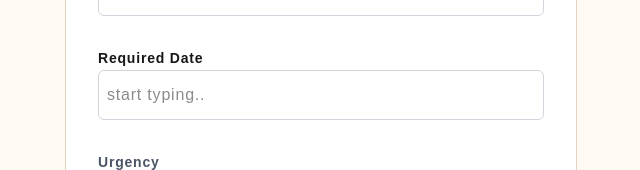
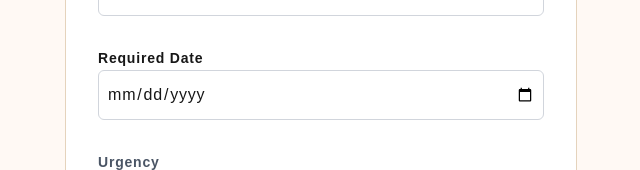
Before and after one commit to krantipariyar574388-netizen/BLOOD_CONNECT_CLIENT, a Next.js app: page /requests in a window 1280 px wide. Shown: the part 744-914 px from the top of the page, without its empty margins (319-959 px from the left). Built offline with nearby package versions, Linux system fonts and the light colour scheme.

Commit message:
fix: create blood request page and route type errors

```diff
--- a/app/dashboard/requester/page.tsx
+++ b/app/dashboard/requester/page.tsx
@@ -92,7 +92,7 @@ export default function RequesterDashboard() {
           </div>
 
           <Link
-            href="/requests/new"
+            href="/requests"
             className="flex items-center gap-1.5 bg-[#A8201A] hover:bg-[#7A1712] text-white font-semibold text-sm px-5 py-3 rounded-lg"
           >
             <Plus size={16} /> New request
--- a/components/form/bloodRequest.form.tsx
+++ b/components/form/bloodRequest.form.tsx
@@ -4,11 +4,9 @@ import { yupResolver } from "@hookform/resolvers/yup";
 import { useMutation } from '@tanstack/react-query';
 import toast from "react-hot-toast";
 import { useRouter } from 'next/navigation';
-
 import Input from "../ui/input";
 import Select from "../ui/select";
 import FileInput from "../ui/file-input";
-
 import { bloodRequestSchema } from "@/schema/bloodRequest.schema";
 import { TCreateBloodRequest } from "@/types/bloodRequest.types";
 import { BLOOD_GROUP_OPTIONS } from "@/constants/bloodGroup";
@@ -35,7 +33,7 @@ const BloodRequestForm = () => {
     mutationFn: (data: TCreateBloodRequest) => createBloodRequest(data),
     onSuccess: (data) => {
       toast.success(data.message ?? "Blood request created successfully");
-      router.replace('/requests/my-requests');
+      router.replace('/dashboard/requester');
     },
     onError: (error: any) => {
       toast.error(error?.message ?? "Something went wrong. Please try again.");
@@ -74,7 +72,7 @@ const BloodRequestForm = () => {
         label="Units Needed"
         name="units"
         placeholder="e.g. 2"
-        type="text"
+        type="number"
         error={errors?.units?.message}
       />
 
@@ -104,7 +102,7 @@ const BloodRequestForm = () => {
         label="Contact Phone"
         name="phone"
         placeholder="Enter contact phone number"
-        type="text"
+        type="number"
         error={errors?.phone?.message}
       />
 
@@ -113,7 +111,7 @@ const BloodRequestForm = () => {
         id="requiredDate"
         label="Required Date"
         name="requiredDate"
-        type="text"
+        type="date"
         error={errors?.requiredDate?.message}
       />
 
--- a/components/ui/input.tsx
+++ b/components/ui/input.tsx
@@ -3,7 +3,7 @@ import { UseFormRegister, Path, FieldValues } from "react-hook-form";
 
 interface IProps <T extends FieldValues>{
   name: Path<T>;
-  type?: "text" | "password" | "email";
+  type: "text" | "password" | "email" | "number" | "date";
   label: string;
   placeholder?: string;
   id: string;
```
